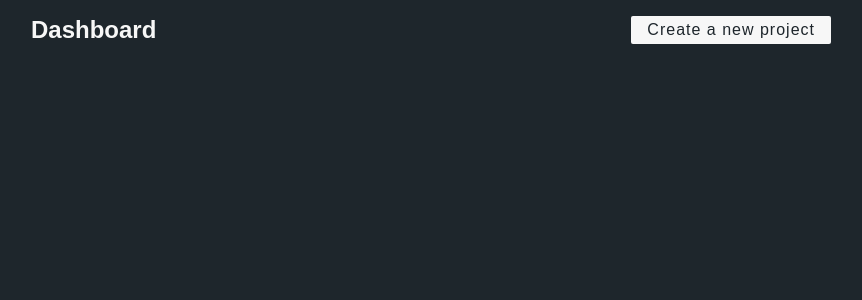
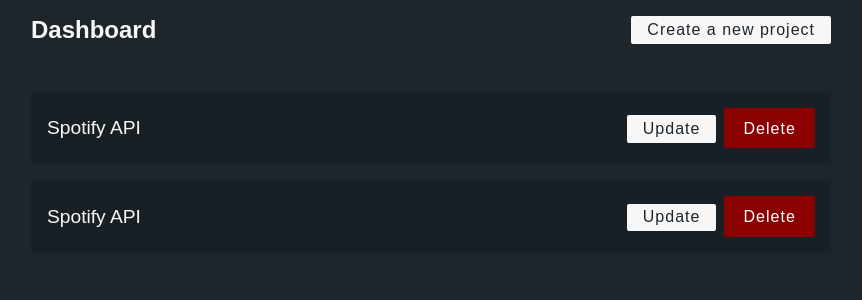
Before and after one commit to SinaBYR/my-portfolio-next, a React (Create React App) app: page /dashboard in a window 1280 px wide. Shown: the top 300 px of the page, without its empty margins (209-1071 px from the left). Built offline with nearby package versions, Linux system fonts and the light colour scheme.

Commit message:
Add Projects and Project components

```diff
--- a/src/components/Dashboard/Dashboard.js
+++ b/src/components/Dashboard/Dashboard.js
@@ -2,9 +2,8 @@
 import classes from './Dashboard.module.css';
 import { Form } from './Form/Form';
 import axios from '../../axios/axios';
-import { Link } from 'react-router-dom'
-import { SecondaryLink } from '../Utilities';
 import { Header } from './Header/Header';
+import { Projects } from './Projects/Projects';
 
 const Dashboard = () => {
     const [loading, setLoading] = useState(false)
@@ -25,6 +24,7 @@
         <div className={classes.Dashboard}>
             <div className={classes.DashboardWrapper}>
                 <Header />
+                <Projects />
                 {/* <Form create={create} loading={loading}/> */}
             </div>
         </div>
--- /dev/null
+++ b/src/components/Dashboard/Projects/Project/Project.js
@@ -0,0 +1,16 @@
+import { SecondaryLink, WarningButton } from '../../../Utilities';
+import classes from './Project.module.css';
+
+const Project = (props) => {
+    return (
+        <div className={classes.Project}>
+            <p>Spotify API</p>
+            <div className={classes.Controllers}>
+                <SecondaryLink>Update</SecondaryLink>
+                <WarningButton>Delete</WarningButton>
+            </div>
+        </div>
+    )
+}
+
+export { Project }
--- /dev/null
+++ b/src/components/Dashboard/Projects/Project/Project.module.css
@@ -0,0 +1,15 @@
+.Project {
+    display: flex;
+    align-items: center;
+    background-color: #182025;
+    padding: 1rem;
+}
+
+.Project > p {
+    margin-right: auto;
+    font-size: 1.2rem;
+}
+
+.Controllers > * {
+    margin-left: 0.5rem;
+}
--- /dev/null
+++ b/src/components/Dashboard/Projects/Projects.js
@@ -0,0 +1,13 @@
+import { Project } from './Project/Project';
+import classes from './Projects.module.css';
+
+const Projects = () => {
+    return (
+        <div className={classes.Projects}>
+            <Project />
+            <Project />
+        </div>
+    )
+}
+
+export { Projects }
--- /dev/null
+++ b/src/components/Dashboard/Projects/Projects.module.css
@@ -0,0 +1,7 @@
+.Projects {
+    margin: 3rem 0;
+}
+
+.Projects > * {
+    margin: 1rem 0;
+}
--- /dev/null
+++ b/src/components/Utilities/Buttons/WarningButton/WarningButton.js
@@ -0,0 +1,5 @@
+import classes from './WarningButton.module.css';
+
+const WarningButton = props => <button className={classes.WarningButton} {...props}>{props.children}</button>
+
+export { WarningButton }
--- /dev/null
+++ b/src/components/Utilities/Buttons/WarningButton/WarningButton.module.css
@@ -0,0 +1,17 @@
+.WarningButton {
+    color: #ffffff;
+    background-color: #1e262c;
+    background-color: #8b0000;
+    padding: 0.75rem 1.2rem 0.65rem 1.2rem;
+    font-size: 1rem;
+    border: none;
+    letter-spacing: 1px;
+    cursor: pointer;
+    border-radius: 2px;
+}
+
+.WarningButton:disabled {
+    background-color: #2e3b45;
+    background-color: #710000;
+    cursor: not-allowed;
+}
--- a/src/components/Utilities/index.js
+++ b/src/components/Utilities/index.js
@@ -1,5 +1,6 @@
 export { PrimaryButton } from "./Buttons/PrimaryButton/PrimaryButton";
 export { SecondaryButton } from "./Buttons/SecondaryButton/SecondaryButton";
+export { WarningButton } from './Buttons/WarningButton/WarningButton';
 export { PrimaryLink } from "./Links/PrimaryLink/PrimaryLink";
 export { SecondaryLink } from "./Links/SecondaryLink/SecondaryLink";
 export { Spinner } from './Spinner/Spinner';
```
